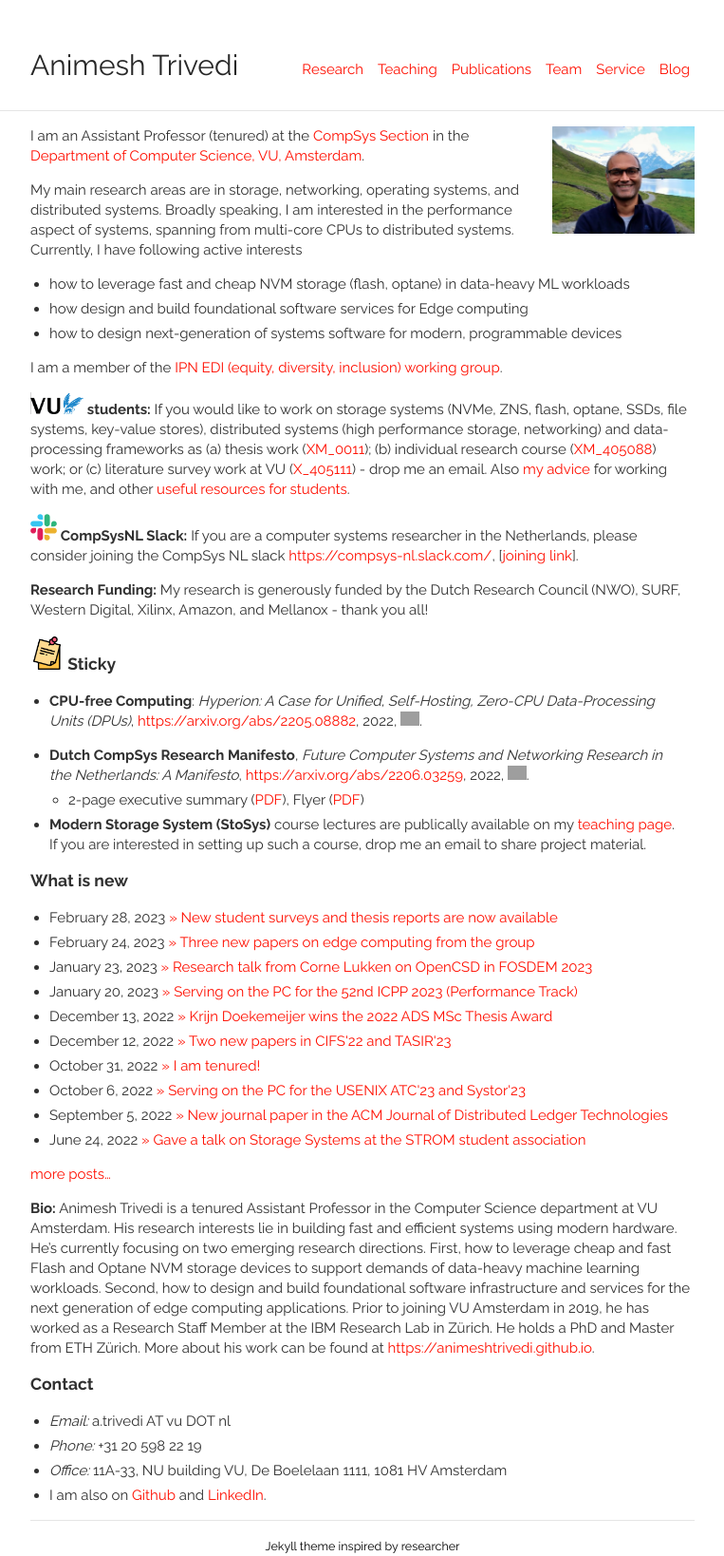
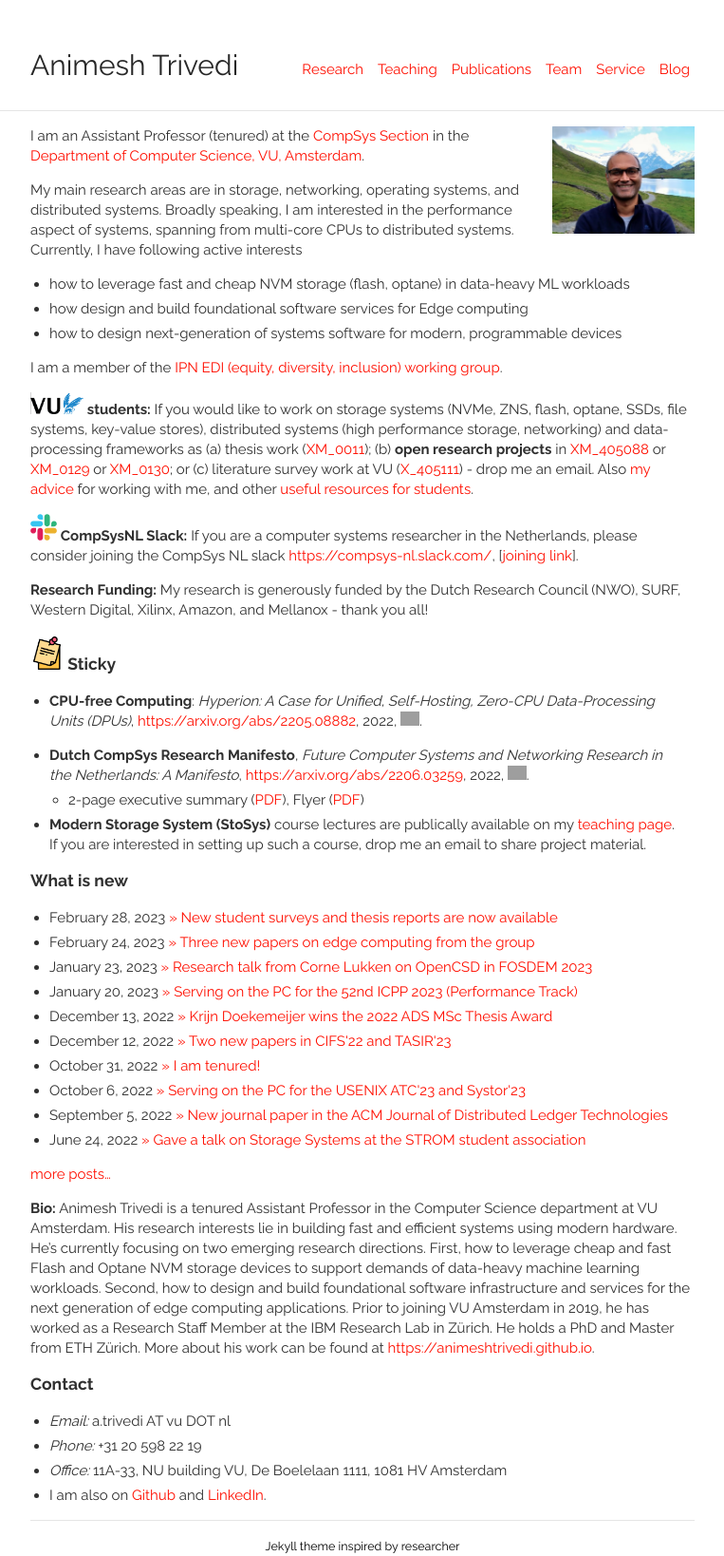
Before and after one commit to animeshtrivedi/animeshtrivedi.github.io, a Jekyll site: the page built from index.md, in a window 1280 px wide. Shown: the whole page at 95% size, without its empty margins (258-1021 px from the left). Built offline with Jekyll 4.4.1, drawn with Linux system fonts in a browser that asks for light colours; grey boxes are pictures that could not be loaded.

Commit message:
course codes

```diff
--- a/index.md
+++ b/index.md
@@ -23,7 +23,7 @@ I am one of the founding contributors of the [Apache Crail (Incubating)](https:/
 Prior to joining VU, I was a Researcher at the IBM Research Lab, Zurich. I obtained my PhD and MSc in Computer Science at ETH Zurich.
 finished my PhD in Computer Science at ETH Zurich under the supervision of Prof. Thomas Gross.-->
 
-<img style="float: middle; width: 8%;" src="/images/vu.png" alt="" /> <b>students:</b> If you would like to work on storage systems (NVMe, ZNS, flash, optane, SSDs, file systems, key-value stores), distributed systems (high performance storage, networking) and data-processing frameworks as (a) thesis work ([XM_0011](https://studiegids.vu.nl/en/Master/2021-2022/computer-science-joint-degree/XM_0011#/)); (b) individual research course ([XM_405088](https://studiegids.vu.nl/en/Master/2021-2022/computer-science-joint-degree/XM_405088#/)) work; or (c) literature survey work at VU ([X_405111](https://studiegids.vu.nl/en/Master/2021-2022/computer-science-joint-degree/X_405111#/)) - drop me an email. Also [my advice](/advice/) for working with me, and other [useful resources for students](/teaching).
+<img style="float: middle; width: 8%;" src="/images/vu.png" alt="" /> <b>students:</b> If you would like to work on storage systems (NVMe, ZNS, flash, optane, SSDs, file systems, key-value stores), distributed systems (high performance storage, networking) and data-processing frameworks as (a) thesis work ([XM_0011](https://studiegids.vu.nl/en/Master/2021-2022/computer-science-joint-degree/XM_0011#/)); (b) **open research projects** in [XM_405088](https://studiegids.vu.nl/EN/courses/2022-2023/XM_405088#/) or [XM_0129](https://studiegids.vu.nl/EN/courses/2022-2023/XM_0129) or [XM_0130](https://studiegids.vu.nl/en/Master/2022-2023/computer-science-joint-degree/XM_0130); or (c) literature survey work at VU ([X_405111](https://studiegids.vu.nl/en/Master/2021-2022/computer-science-joint-degree/X_405111#/)) - drop me an email. Also [my advice](/advice/) for working with me, and other [useful resources for students](/teaching).
 
 
 <img style="float: middle; width: 4%;" src="/images/slack.svg" alt="" /> **CompSysNL Slack:** If you are a computer systems researcher in the Netherlands, please consider joining the CompSys NL slack [https://compsys-nl.slack.com/](https://compsys-nl.slack.com/), [[joining link](https://join.slack.com/t/compsys-nl/shared_invite/zt-fx78q58g-Veea9LReM5zA1QqRPQ6peA)].
```
Also changed, not shown: team.md (+1 -1 lines).
